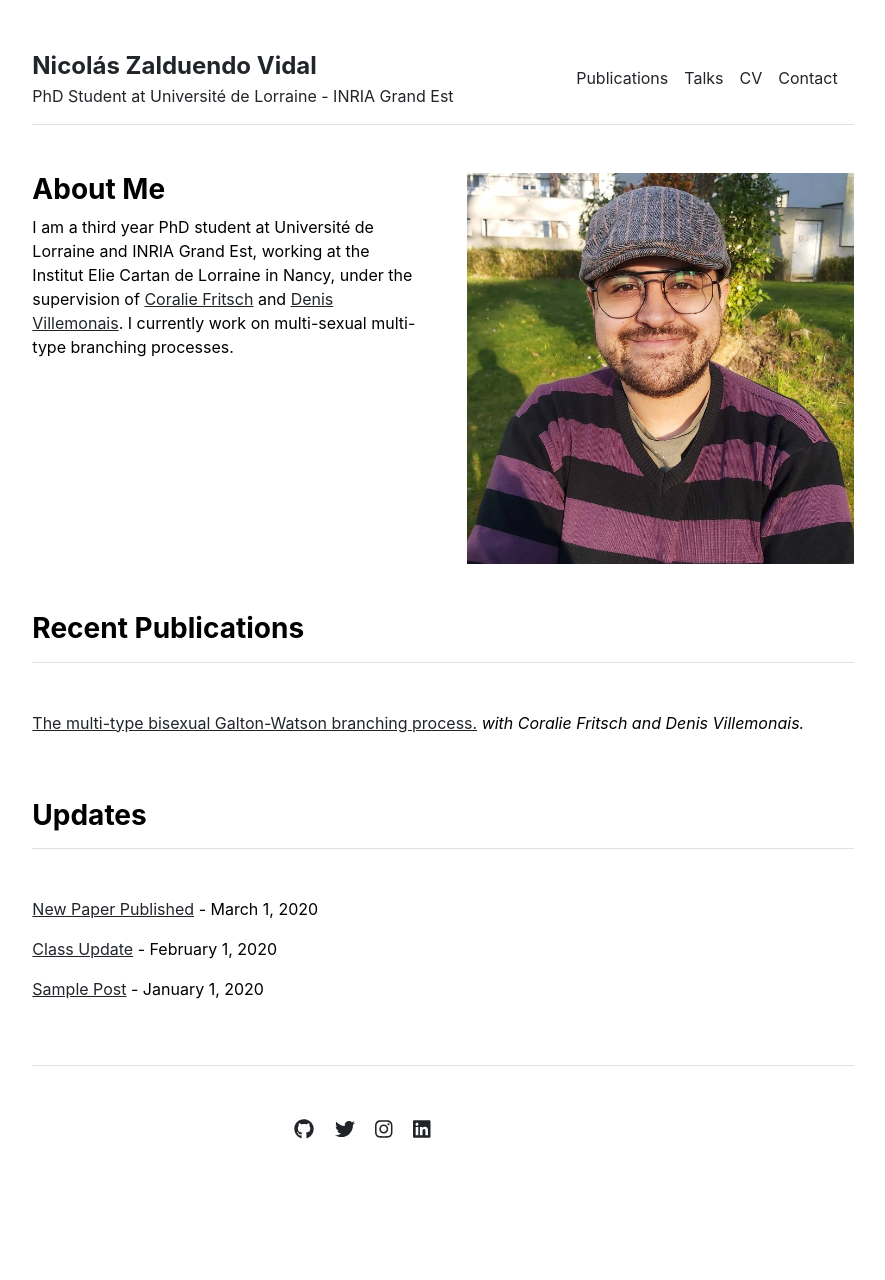
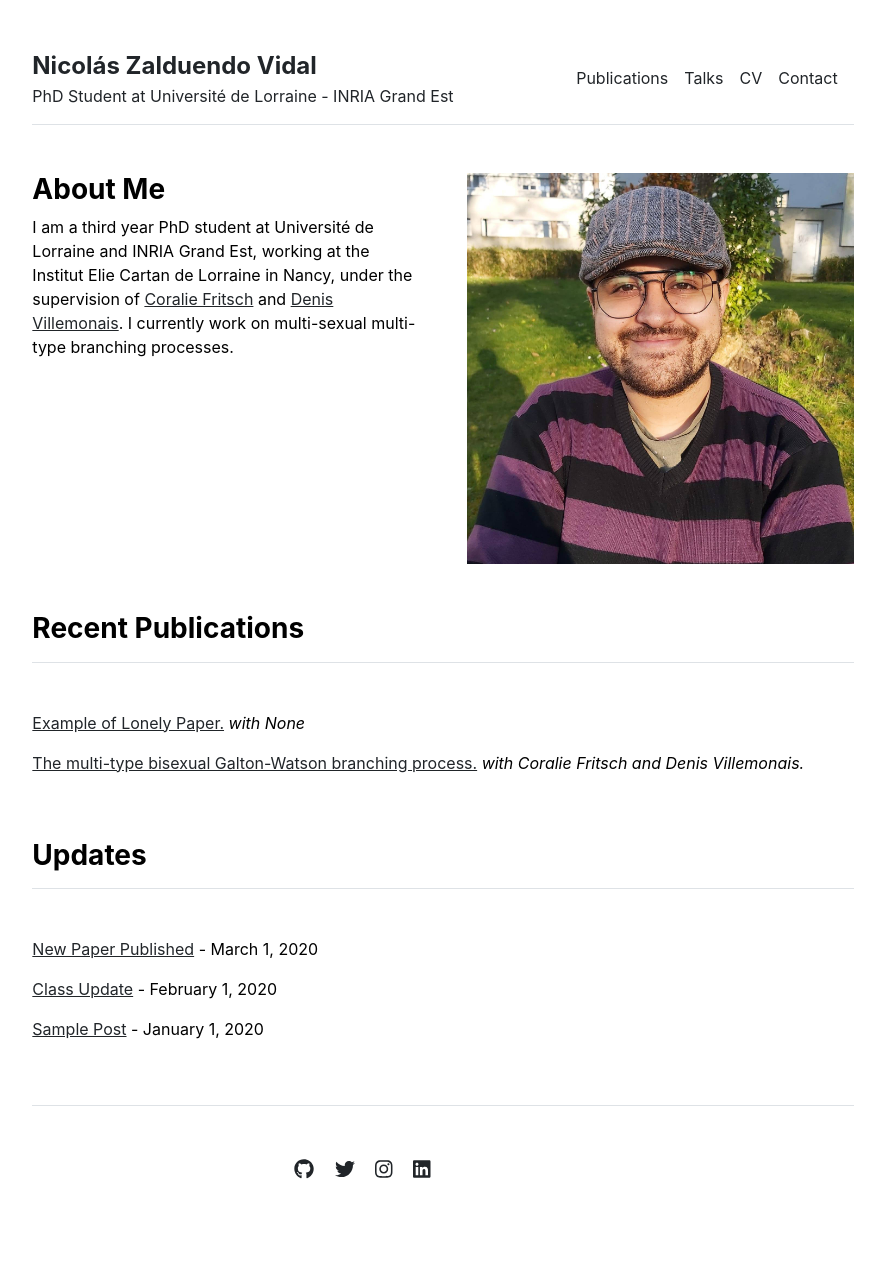
Before and after one commit to nzalduendo/nzalduendo.github.io, a Jekyll site: the page built from index.md, in a window 1280 px wide. Shown: the whole page, without its empty margins (197-1082 px from the left). Built offline with Jekyll 4.4.1, drawn with Linux system fonts in a browser that asks for light colours; before the commit the page ends 1240 px from its top, so only the background shows below that.

Commit message:
Update publications.yml

```diff
--- a/_data/publications.yml
+++ b/_data/publications.yml
@@ -1,4 +1,5 @@
 featured:
+- {name: 'Example of Lonely Paper.', url: 'https://arxiv.org/abs/2206.09622', contributors: 'None'}
 - {name: 'The multi-type bisexual Galton-Watson branching process.', url: 'https://arxiv.org/abs/2206.09622', contributors: 'Coralie Fritsch and Denis Villemonais.'}
 
 index:
```
